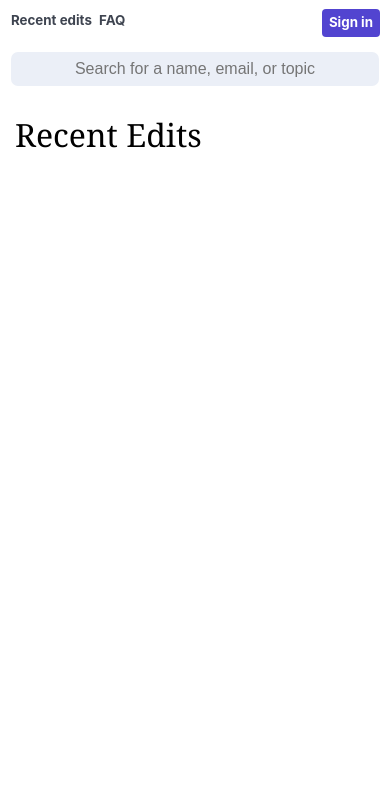
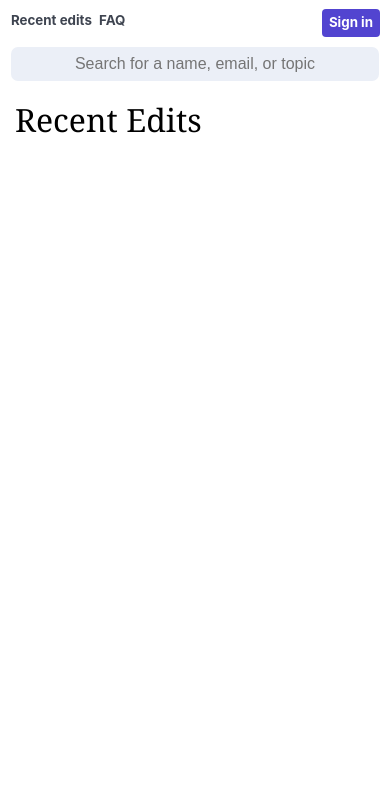
Before and after one commit to agajews/thread-wiki, a Flask app: page /recent/ in a window 390 px wide. Shown: the top 799 px of the page. Run offline with Flask 2, Linux system fonts and the light colour scheme; data that the repository does not hold is empty; some libraries are stand-ins or nearby versions.

Commit message:
tighter paddinga gain

```diff
--- a/server/templates/styles.html
+++ b/server/templates/styles.html
@@ -23,7 +23,7 @@
   #content {
     margin: 0 auto;
     padding: 15px;
-    padding-top: 30px;
+    padding-top: 15px;
     padding-bottom: 30px;
     box-sizing: border-box;
     flex-grow: 1;
@@ -136,34 +136,30 @@
   header {
     font-size: 11pt;
     font-weight: bold;
+    font-family: -apple-system, BlinkMacSystemFont, "Segoe UI", "Segoe UI Symbol", "Segoe UI Emoji", "Apple Color Emoji", Roboto, Helvetica, Arial, sans-serif;
+    padding: 5px;
+
+    /* border-bottom: solid 4px rgb(86, 63, 122);
+    border-bottom: solid 4px rgb(99, 41, 190);
+
+    border-bottom: solid 4px rgb(82, 100, 113);
+
     background-color: rgb(36, 41, 46);
     background-color: rgb(4, 23, 41);
     background-color: rgb(36, 41, 46);
     background-color: rgb(32, 39, 46);
-    font-family: -apple-system, BlinkMacSystemFont, "Segoe UI", "Segoe UI Symbol", "Segoe UI Emoji", "Apple Color Emoji", Roboto, Helvetica, Arial, sans-serif;
-    padding: 5px;
+    background-color: rgb(246, 247, 248);
 
-    /* dark purple */
-    border-bottom: solid 4px rgb(86, 63, 122);
-
-    /* bright purple */
-    /* border-bottom: solid 4px rgb(129, 66, 227); */
-    /* border-bottom: solid 4px rgb(116, 63, 199); */
-    border-bottom: solid 4px rgb(99, 41, 190);
-
-    /* dark grey */
-    border-bottom: solid 4px rgb(82, 100, 113);
-
-    /* incognito */
-    background-color: rgb(246, 247, 248);
     border-bottom: solid 1px rgb(207, 216, 222);
     border-width: 0px;
-    /* box-shadow: 0 0px 5px rgba(50, 40, 30, 0.4); */
     background-image: linear-gradient(-180deg, rgb(246, 247, 248), white);
 
-    background-image: linear-gradient(-180deg, rgb(238, 239, 248), white);
+    background-image: linear-gradient(-180deg, rgb(238, 239, 248), white); */
 
-    background: transparent;
+    /* background: transparent; */
+    /* background-color: rgb(251, 251, 251);
+    border-bottom: 1px solid #DEDEDE;
+    padding-bottom: 15px; */
   }
 
   .header-top {
@@ -213,7 +209,7 @@
   }
 
   .login-module {
-    margin-bottom: 5px;
+    margin-bottom: 0px;
     margin-left: auto;
     padding-left: 6px;
     margin-right: 5px;
@@ -584,6 +580,7 @@
 
     margin-top: 20px;
     margin-bottom: 0px;
+
   }
 
   #query:hover {
@@ -895,7 +892,7 @@
     }
 
     #content {
-      padding-top: 20px;
+      padding-top: 10px;
     }
 
     #signin {
```
